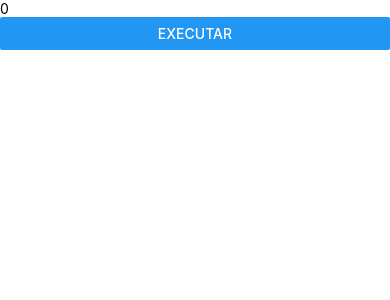
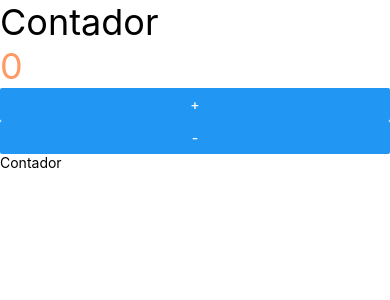
Before and after one commit to gabrielaalvescosta/react-native-studies, a React Native app in the folder exercicios/: screen / in a window 390 px wide. Shown: the top 300 px of the page. Built offline with nearby package versions, Linux system fonts and the light colour scheme.

Commit message:
Contador (comunicacao indireta)

```diff
--- a/exercicios/src/App.js
+++ b/exercicios/src/App.js
@@ -1,15 +1,15 @@
 import React from 'react';
-import { Text, View } from 'react-native';
+import { Text } from 'react-native';
+import ContadorV2 from './components/contador/ContadorV2';
 
 // components
-import Primeiro from './components/Primeiro';
-import ComponenteSemNomePadrao, { Componente2, Componente3 } from './components/Multi';
-import MinMax from './components/MinMax';
-import Aleatorio from './components/Aleatorio';
-import Titulo from './components/Titulo';
-import Botao from './components/Botao';
-import Contador from './components/Contador';
-import Pai from './components/indireta/Pai';
+// import Primeiro from './components/Primeiro';
+// import ComponenteSemNomePadrao, { Componente2, Componente3 } from './components/Multi';
+// import MinMax from './components/MinMax';
+// import Aleatorio from './components/Aleatorio';
+// import Titulo from './components/Titulo';
+// import Botao from './components/Botao';
+// import Contador from './components/Contador';
 
 function App() {
 
@@ -17,8 +17,10 @@
 
     return (
             <>
-            <Pai/>
-
+            <ContadorV2 />
+           <Text>
+               Contador
+           </Text>
             {/* <Text>
             <View>
 
--- /dev/null
+++ b/exercicios/src/components/contador/ContadorBotoes.js
@@ -0,0 +1,12 @@
+import React from 'react';
+import { Button } from 'react-native';
+
+export default props => {
+
+        return (
+            <>
+                <Button title="+" onPress={props.inc}/>
+                <Button title="-" onPress={props.dec}/>
+            </>
+        )
+}
--- /dev/null
+++ b/exercicios/src/components/contador/ContadorDisplay.js
@@ -0,0 +1,24 @@
+import React from 'react';
+import { View, Text, StyleSheet } from 'react-native';
+import Estilo from '../estilo';
+
+export default props => {
+    return (
+        <View>
+            <Text style={[Estilo.txtG, style.DisplayText]}>
+                {props.num}
+            </Text>
+        </View>
+    )
+}
+
+const style = StyleSheet.create({
+    Display: {
+        backgroundColor: '#666',
+        padding: 200,
+        width: 300,
+    },
+    DisplayText: {
+        color: '#ff9966'
+    }
+})
--- /dev/null
+++ b/exercicios/src/components/contador/ContadorV2.js
@@ -0,0 +1,23 @@
+import React, { useState } from "react";
+import { Text } from 'react-native';
+import ContadorDisplay from "./ContadorDisplay";
+import Estilo from '../estilo';
+import ContadorBotoes from "./ContadorBotoes";
+
+export default props => {
+
+    const [ num, setNum ] = useState(0);
+
+    const incrementa = () => setNum(num + 1);
+    const decrementa = () => setNum(num - 1);
+
+    return (
+        <>
+        <Text style={Estilo.txtG}>
+            Contador
+        </Text>
+        <ContadorDisplay num={num} />
+        <ContadorBotoes inc={incrementa} dec={decrementa} />
+        </>
+    )
+}
--- a/exercicios/src/components/estilo.js
+++ b/exercicios/src/components/estilo.js
@@ -4,6 +4,6 @@
 // Estilo txtG
 export default StyleSheet.create({
     txtG: {
-        fontSize: 36
+        fontSize: 36,
     }
 })
```
